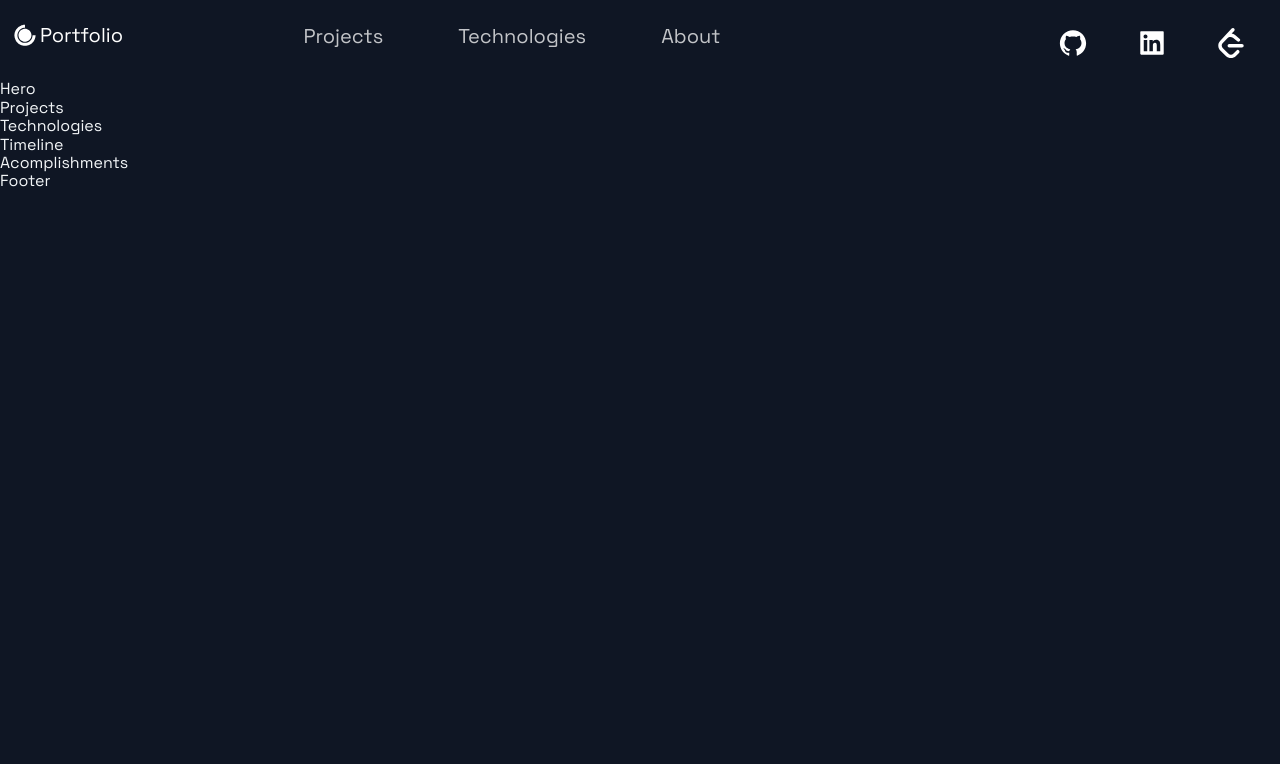
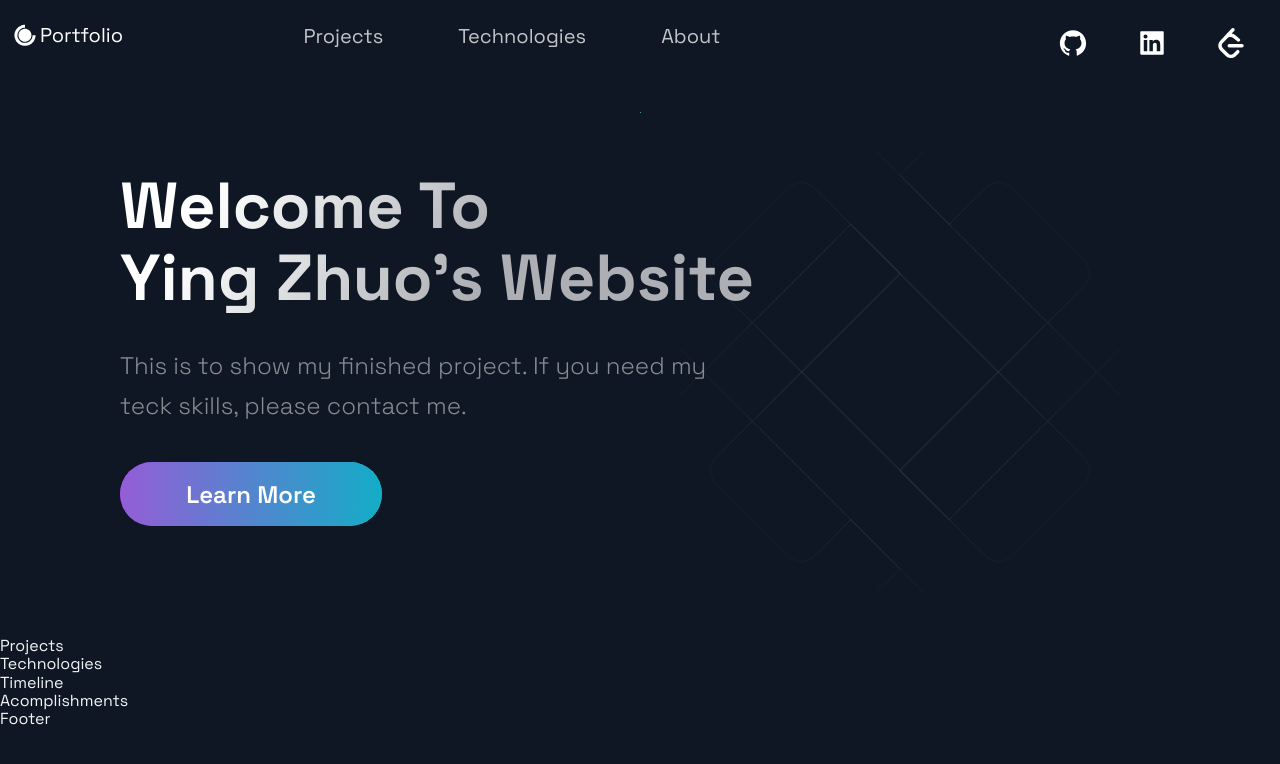
Before and after one commit to yingzhuo1994/portfolio_website, a Next.js app: page / in a window 1280 px wide. Shown: the top 764 px of the page. Built offline with nearby package versions, Linux system fonts and the light colour scheme.

Commit message:
add  welcome words

```diff
--- a/src/components/Hero/Hero.js
+++ b/src/components/Hero/Hero.js
@@ -5,9 +5,20 @@ import Button from '../../styles/GlobalComponents/Button';
 import { LeftSection } from './HeroStyles';
 
 const Hero = (props) => (
-  <div>
-    Hero
-  </div>
+  <>
+    <Section row nopadding>
+      <LeftSection>
+        <SectionTitle main center>
+          Welcome To<br />
+          Ying Zhuo's Website
+        </SectionTitle>
+        <SectionText>
+        This is to show my finished project. If you need my teck skills, please contact me.
+        </SectionText>
+        <Button onClick={props.handleClick}>Learn More</Button>
+      </LeftSection>
+    </Section>
+  </>
 );
 
 export default Hero;
--- a/src/pages/index.js
+++ b/src/pages/index.js
@@ -10,10 +10,10 @@ import { Section } from '../styles/GlobalComponents';
 const Home = () => {
   return (
     <Layout>
-      {/* <Section grid> */}
+      <Section grid>
         <Hero />
-        {/* <BgAnimation /> */}
-      {/* </Section> */}
+        <BgAnimation />
+      </Section>
       <Projects />
       <Technologies />
       <Timeline />
```
